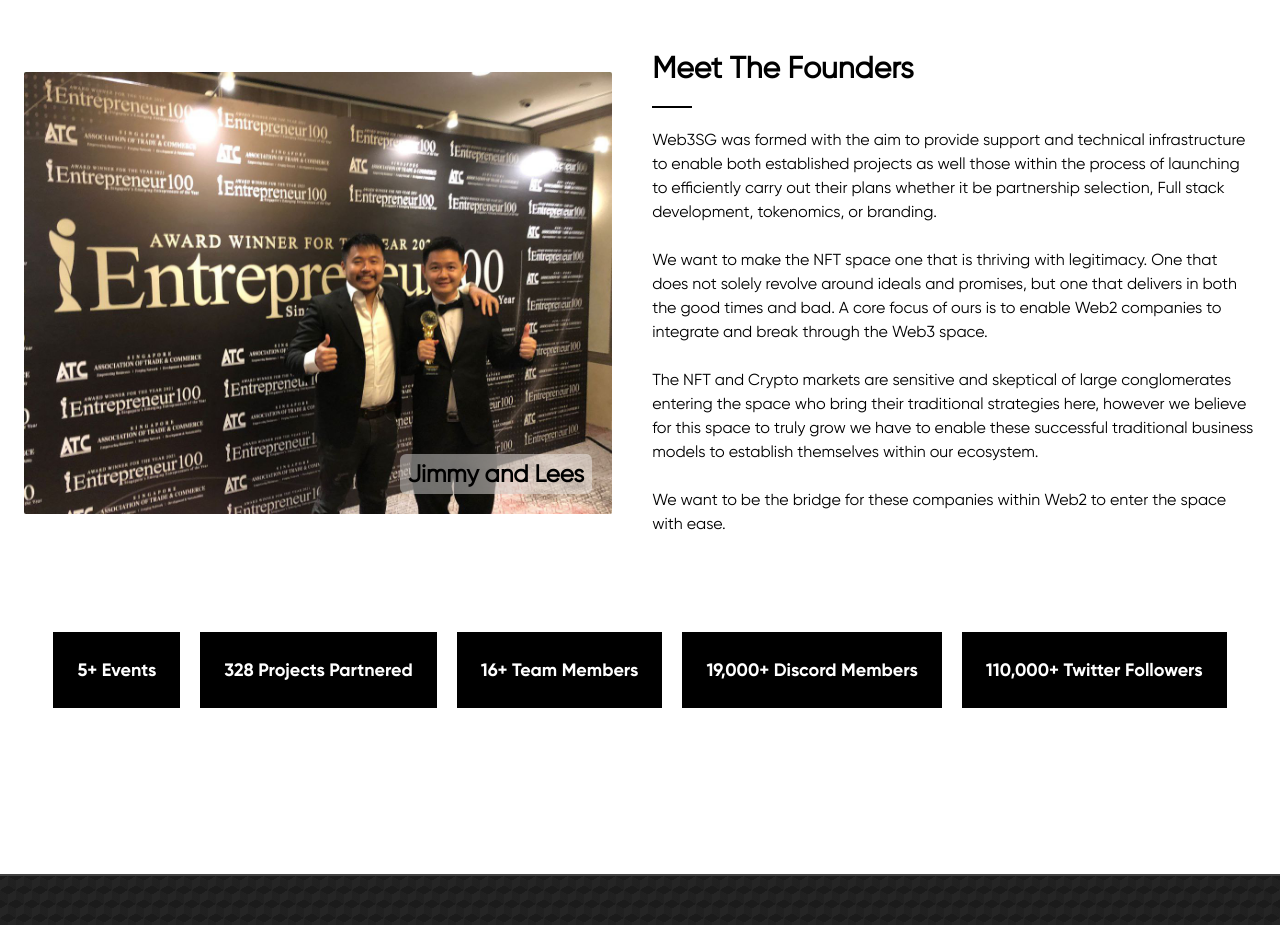
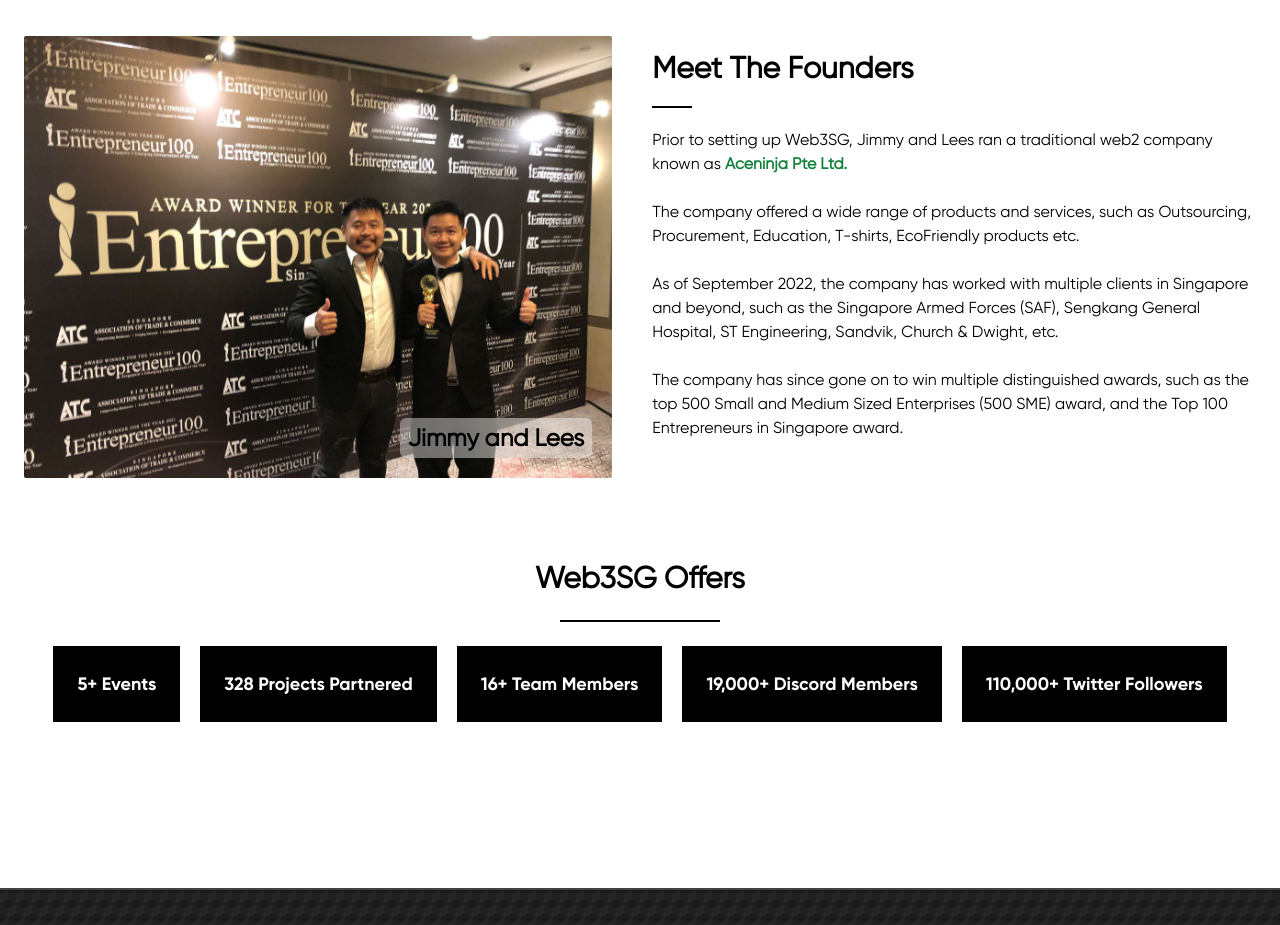
Before and after one commit to Haruxe/web3thailand, a Next.js app: page /about in a window 1280 px wide. Shown: the part 860-1785 px from the top of the page. Built offline with nearby package versions, Linux system fonts and the light colour scheme.

Commit message:
finish events and about

```diff
--- a/pages/about/index.tsx
+++ b/pages/about/index.tsx
@@ -128,26 +128,34 @@
               <h1 className="text-3xl font-bold">Meet The Founders</h1>
               <div className="h-[2px] bg-black w-10 my-5" />
               <p>
-                Web3SG was formed with the aim to provide support and technical
-                infrastructure to enable both established projects as well those
-                within the process of launching to efficiently carry out their
-                plans whether it be partnership selection, Full stack
-                development, tokenomics, or branding.
-                <br /> <br /> We want to make the NFT space one that is thriving
-                with legitimacy. One that does not solely revolve around ideals
-                and promises, but one that delivers in both the good times and
-                bad. A core focus of ours is to enable Web2 companies to
-                integrate and break through the Web3 space.
-                <br />
-                <br /> The NFT and Crypto markets are sensitive and skeptical of
-                large conglomerates entering the space who bring their
-                traditional strategies here, however we believe for this space
-                to truly grow we have to enable these successful traditional
-                business models to establish themselves within our ecosystem.{" "}
+                Prior to setting up Web3SG, Jimmy and Lees ran a traditional
+                web2 company known as{" "}
+                <a
+                  className="font-gilroy-black font-bold cursor-pointer text-green-700"
+                  href="https://www.aceninja.sg/"
+                  target="_blank"
+                  rel="noreferrer"
+                >
+                  Aceninja Pte Ltd.
+                </a>{" "}
                 <br />
                 <br />
-                We want to be the bridge for these companies within Web2 to
-                enter the space with ease.
+                The company offered a wide range of products and services, such
+                as Outsourcing, Procurement, Education, T-shirts, EcoFriendly
+                products etc. <br />
+                <br />
+                As of September 2022, the company has worked with multiple
+                clients in Singapore and beyond, such as the Singapore Armed
+                Forces (SAF), Sengkang General Hospital, ST Engineering,
+                Sandvik, Church & Dwight, etc.
+                <br />
+                <br />
+                The company has since gone on to win multiple distinguished
+                awards, such as the top 500 Small and Medium Sized Enterprises
+                (500 SME) award, and the Top 100 Entrepreneurs in Singapore
+                award.
+                <br />
+                <br />
               </p>
             </div>
           </div>
@@ -155,10 +163,10 @@
       </div>
       <div className="bg-white my-auto flex">
         <div className="py-10 md:px-6 place-content-center mx-auto text-black">
-          {/* <h1 className=" text-3xl mx-auto text-center font-gilroy-bold">
-            Experience
+          <h1 className=" text-3xl mx-auto text-center font-gilroy font-bold">
+            Web3SG Offers
           </h1>
-          <div className="h-[2px] bg-black w-[10rem] mx-auto my-6" /> */}
+          <div className="h-[2px] bg-black w-[10rem] mx-auto my-6" />
           <div className="mx-auto flex text-white place-content-center">
             <div className="flex md:flex-row flex-col place-content-between md:space-x-5 md:space-y-0 space-y-10 font-gilroy-bold md:text-lg text-md">
               <div className="bg-black md:p-6 p-4 mx-auto place-content-center place-items-center flex flex-col space-y-10">
--- a/pages/events/index.tsx
+++ b/pages/events/index.tsx
@@ -3,7 +3,7 @@
 
 function index() {
   return (
-    <div className="md:my-[8rem] place-content-center flex flex-col">
+    <div className="md:my-[2rem] place-content-center flex flex-col">
       <div className="mx-auto my-auto flex">
         <div className="mx-auto flex flex-col">
           <div className="max-w-[1400px] p-6 text-black flex flex-col md:flex-row mx-auto md:space-x-5 place-content-between">
@@ -37,10 +37,43 @@
                 for every event.
               </p>
             </div> */}
-            <div className="flex flex-col w-full my-8">
-              <h1 className="text-3xl font-bold">Events</h1>
-              <div className="h-[2px] bg-black w-10 my-5" />
-              Coming soon
+            <div className="grid gap-10 grid-flow-row lg:grid-cols-2 w-full max-w-[1400px] my-8 ">
+              <div className="flex flex-col w-1/2">
+                <h1 className="text-3xl font-bold">Kaiju Dinner 2022</h1>
+                <div className="h-[2px] bg-black w-10 my-5" />
+                <iframe
+                  className="sm:w-[560px] sm:h-[315px] w-[400px] h-[200px]"
+                  src="https://www.youtube-nocookie.com/embed/ly_eAhTiq1M"
+                  title="YouTube video player"
+                  frameBorder="0"
+                  allow="accelerometer; autoplay; clipboard-write; encrypted-media; gyroscope; picture-in-picture"
+                  allowFullScreen
+                ></iframe>
+              </div>
+              <div>
+                <h1 className="text-3xl font-bold">COMEX 2022</h1>
+                <div className="h-[2px] bg-black w-10 my-5" />
+                <iframe
+                  className="sm:w-[560px] sm:h-[315px] w-[400px] h-[200px]"
+                  src="https://www.youtube-nocookie.com/embed/JF5D7OLp-Fg"
+                  title="YouTube video player"
+                  frameBorder="0"
+                  allow="accelerometer; autoplay; clipboard-write; encrypted-media; gyroscope; picture-in-picture"
+                  allowFullScreen
+                ></iframe>
+              </div>
+              <div>
+                <h1 className="text-3xl font-bold">ARTNOW</h1>
+                <div className="h-[2px] bg-black w-10 my-5" />
+                <iframe
+                  className="sm:w-[560px] sm:h-[315px] w-[400px] h-[200px]"
+                  src="https://www.youtube-nocookie.com/embed/5nzZjfdwb3o"
+                  title="YouTube video player"
+                  frameBorder="0"
+                  allow="accelerometer; autoplay; clipboard-write; encrypted-media; gyroscope; picture-in-picture"
+                  allowFullScreen
+                ></iframe>
+              </div>
             </div>
           </div>
         </div>
```
